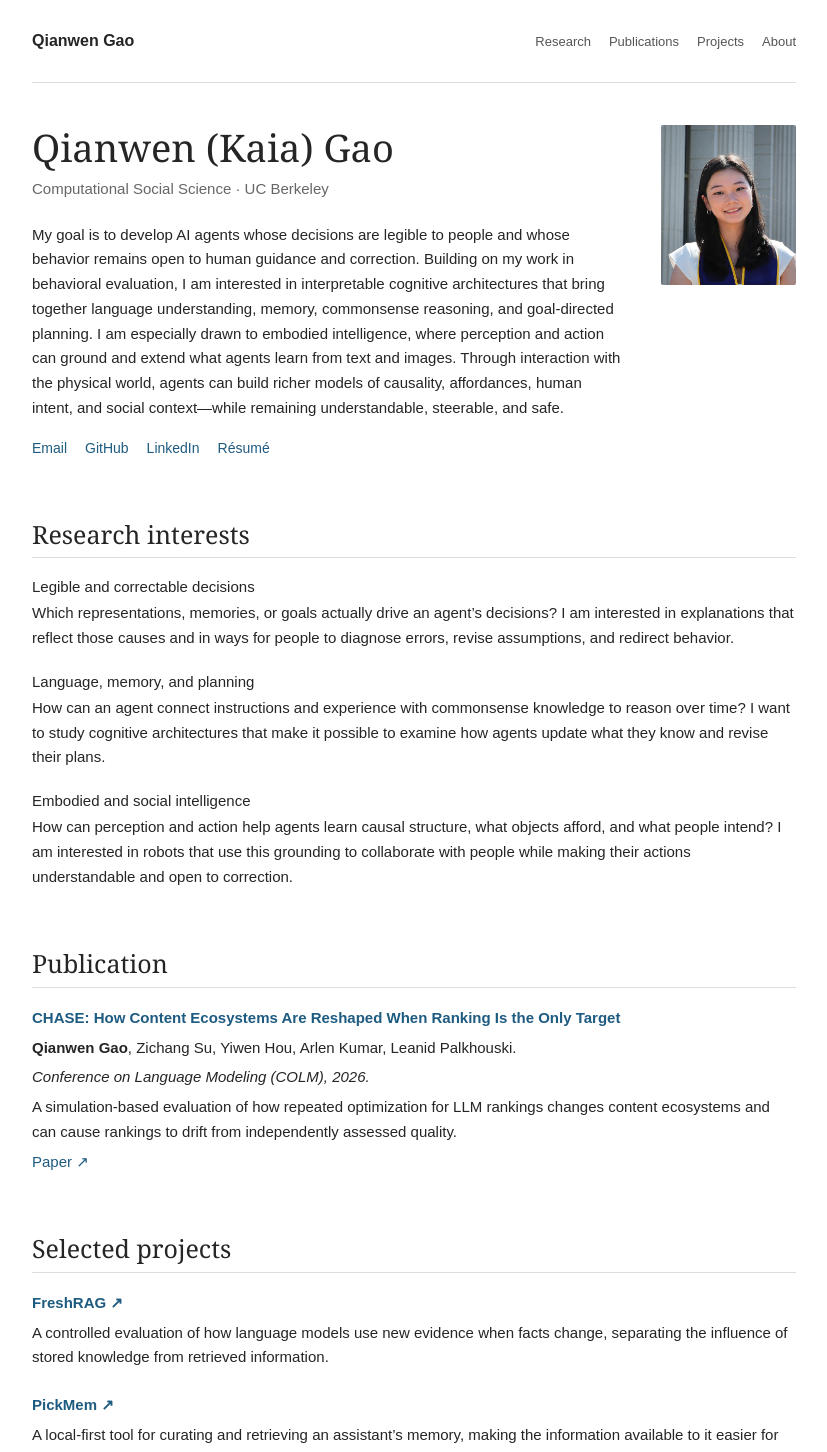
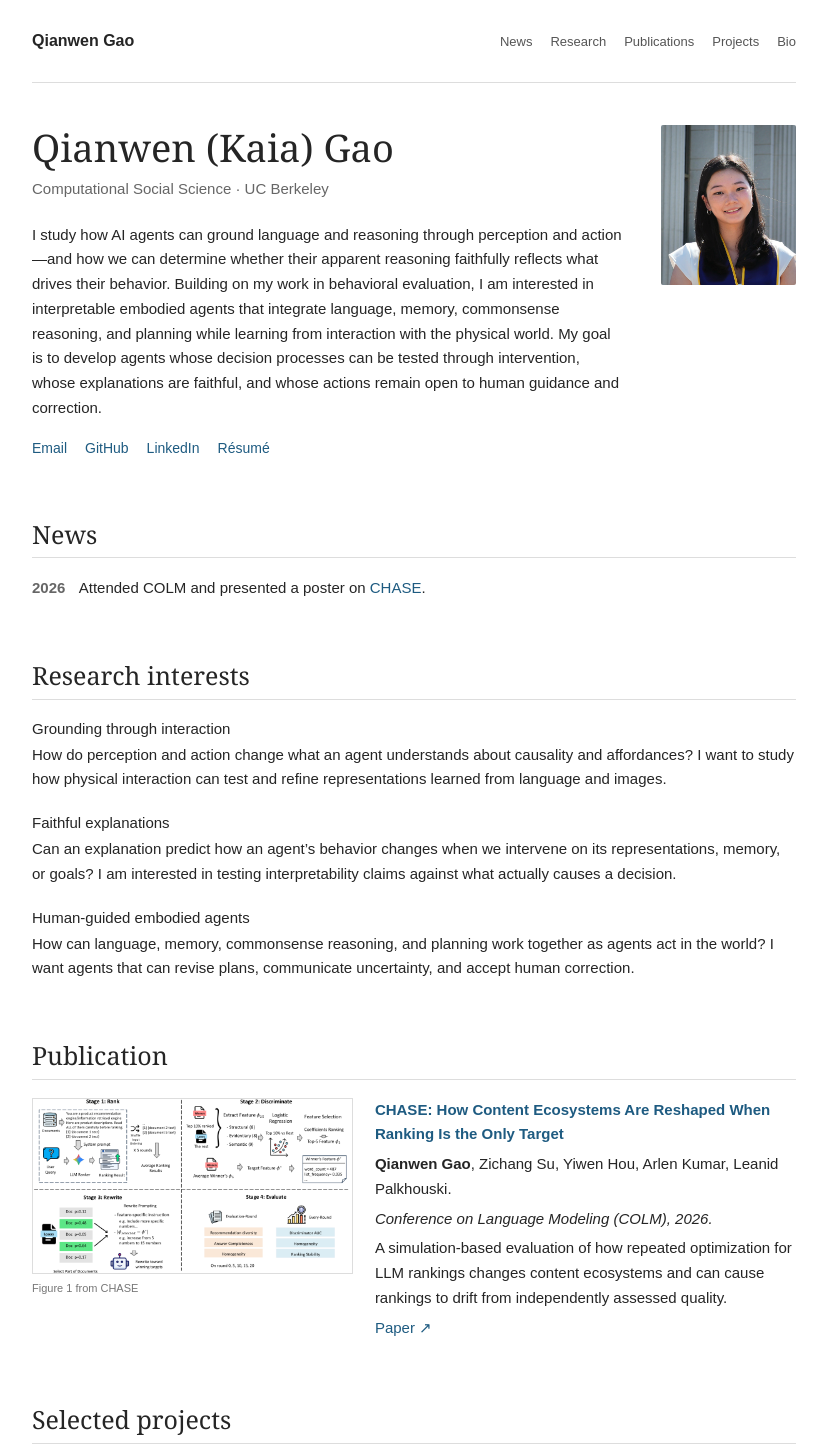
Before and after one commit to kaiagaoo/portfolio, a Next.js app: page / in a window 1280 px wide. Shown: the top 1452 px of the page, without its empty margins (226-1053 px from the left). Built offline with nearby package versions, Linux system fonts and the light colour scheme.

Commit message:
Update embodied AI statement and publication layout

```diff
--- a/app/globals.css
+++ b/app/globals.css
@@ -35,6 +35,11 @@ h2 { font-family: Georgia, 'Times New Roman', serif; font-size: 25px; line-heigh
 .interest:last-child { margin-bottom: 0; }
 .interest h3 { font-size: 15px; line-height: 1.4; margin: 0 0 4px; }
 .interest p { margin-bottom: 0; }
+.news-year { color: #666; font-weight: 700; margin-right: 10px; }
+.publication { display: grid; grid-template-columns: minmax(215px, 42%) minmax(0, 1fr); gap: 22px; align-items: start; }
+.publication-figure { margin: 0; }
+.publication-figure img { display: block; width: 100%; height: auto; border: 1px solid #ddd; }
+.publication-figure figcaption { margin-top: 5px; color: #777; font-size: 11px; }
 p { margin-bottom: 13px; }
 .entry { margin-bottom: 23px; }
 .entry:last-child { margin-bottom: 0; }
@@ -55,4 +60,7 @@ footer { display: flex; justify-content: space-between; flex-wrap: wrap; gap: 8p
   .intro { display: flex; flex-direction: column-reverse; gap: 15px; }
   .profile-photo { width: 105px; height: 125px; }
 }
+@media (max-width: 520px) {
+  .publication { grid-template-columns: 1fr; gap: 13px; }
+}
 @media (prefers-reduced-motion: reduce) { html { scroll-behavior: auto; } }
--- a/app/layout.tsx
+++ b/app/layout.tsx
@@ -4,7 +4,7 @@ import './globals.css'
 export const metadata: Metadata = {
   title: 'Qianwen (Kaia) Gao | Interpretable AI & Embodied Intelligence',
   description:
-    'Qianwen (Kaia) Gao works on behavioral evaluation and is interested in interpretable cognitive architectures, language, memory, planning, and embodied intelligence.',
+    'Qianwen (Kaia) Gao studies grounded reasoning, faithful explanations, and interpretable embodied agents, building on work in behavioral evaluation.',
 }
 
 export default function RootLayout({ children }: { children: React.ReactNode }) {
--- a/app/page.tsx
+++ b/app/page.tsx
@@ -19,10 +19,11 @@ export default function Home() {
       <header className="site-nav">
         <a className="site-name" href="#top">Qianwen Gao</a>
         <nav aria-label="Main navigation">
+          <a href="#news">News</a>
           <a href="#research">Research</a>
           <a href="#publications">Publications</a>
           <a href="#projects">Projects</a>
-          <a href="#about">About</a>
+          <a href="#bio">Bio</a>
         </nav>
       </header>
 
@@ -32,7 +33,7 @@ export default function Home() {
             <h1 id="name-heading">Qianwen (Kaia) Gao</h1>
             <p className="intro-meta">Computational Social Science · UC Berkeley</p>
             <p className="intro-text">
-              My goal is to develop AI agents whose decisions are legible to people and whose behavior remains open to human guidance and correction. Building on my work in behavioral evaluation, I am interested in interpretable cognitive architectures that bring together language understanding, memory, commonsense reasoning, and goal-directed planning. I am especially drawn to embodied intelligence, where perception and action can ground and extend what agents learn from text and images. Through interaction with the physical world, agents can build richer models of causality, affordances, human intent, and social context—while remaining understandable, steerable, and safe.
+              I study how AI agents can ground language and reasoning through perception and action—and how we can determine whether their apparent reasoning faithfully reflects what drives their behavior. Building on my work in behavioral evaluation, I am interested in interpretable embodied agents that integrate language, memory, commonsense reasoning, and planning while learning from interaction with the physical world. My goal is to develop agents whose decision processes can be tested through intervention, whose explanations are faithful, and whose actions remain open to human guidance and correction.
             </p>
             <div className="intro-links">
               <a href="mailto:kaiagao@berkeley.edu">Email</a>
@@ -44,24 +45,36 @@ export default function Home() {
           <img className="profile-photo" src="/profile.JPG" alt="Qianwen (Kaia) Gao" />
         </section>
 
+        <section id="news" aria-labelledby="news-heading">
+          <h2 id="news-heading">News</h2>
+          <p><span className="news-year">2026</span> Attended COLM and presented a poster on <a href="https://arxiv.org/abs/2608.30466" target="_blank" rel="noopener noreferrer">CHASE</a>.</p>
+        </section>
+
         <section id="research" aria-labelledby="research-heading">
           <h2 id="research-heading">Research interests</h2>
           <div className="interest">
-            <h3>Legible and correctable decisions</h3>
-            <p>Which representations, memories, or goals actually drive an agent’s decisions? I am interested in explanations that reflect those causes and in ways for people to diagnose errors, revise assumptions, and redirect behavior.</p>
+            <h3>Grounding through interaction</h3>
+            <p>How do perception and action change what an agent understands about causality and affordances? I want to study how physical interaction can test and refine representations learned from language and images.</p>
           </div>
           <div className="interest">
-            <h3>Language, memory, and planning</h3>
-            <p>How can an agent connect instructions and experience with commonsense knowledge to reason over time? I want to study cognitive architectures that make it possible to examine how agents update what they know and revise their plans.</p>
+            <h3>Faithful explanations</h3>
+            <p>Can an explanation predict how an agent’s behavior changes when we intervene on its representations, memory, or goals? I am interested in testing interpretability claims against what actually causes a decision.</p>
           </div>
           <div className="interest">
-            <h3>Embodied and social intelligence</h3>
-            <p>How can perception and action help agents learn causal structure, what objects afford, and what people intend? I am interested in robots that use this grounding to collaborate with people while making their actions understandable and open to correction.</p>
+            <h3>Human-guided embodied agents</h3>
+            <p>How can language, memory, commonsense reasoning, and planning work together as agents act in the world? I want agents that can revise plans, communicate uncertainty, and accept human correction.</p>
           </div>
         </section>
 
         <section id="publications" aria-labelledby="publications-heading">
           <h2 id="publications-heading">Publication</h2>
+          <article className="publication">
+            <figure className="publication-figure">
+              <a href="/chase-figure.png" target="_blank" rel="noopener noreferrer" aria-label="Open the CHASE framework figure at full size">
+                <img src="/chase-figure.png" width="2040" height="1116" alt="CHASE framework: rank, discriminate, rewrite, and evaluate" />
+              </a>
+              <figcaption>Figure 1 from CHASE</figcaption>
+            </figure>
             <div className="entry">
               <p className="entry-title"><a href="https://arxiv.org/abs/2608.30466" target="_blank" rel="noopener noreferrer">CHASE: How Content Ecosystems Are Reshaped When Ranking Is the Only Target</a></p>
               <p><strong>Qianwen Gao</strong>, Zichang Su, Yiwen Hou, Arlen Kumar, Leanid Palkhouski.</p>
@@ -69,6 +82,7 @@ export default function Home() {
               <p>A simulation-based evaluation of how repeated optimization for LLM rankings changes content ecosystems and can cause rankings to drift from independently assessed quality.</p>
               <p><a href="https://arxiv.org/abs/2608.30466" target="_blank" rel="noopener noreferrer">Paper ↗</a></p>
             </div>
+          </article>
         </section>
 
         <section id="projects" aria-labelledby="projects-heading">
@@ -81,8 +95,8 @@ export default function Home() {
           ))}
         </section>
 
-        <section id="about" aria-labelledby="about-heading">
-          <h2 id="about-heading">About</h2>
+        <section id="bio" aria-labelledby="bio-heading">
+          <h2 id="bio-heading">Bio</h2>
           <p>
             I earned a Master of Computational Social Science from the University of California, Berkeley, and a B.A. in Communication from Zhejiang University. At Wrodium, I studied model behavior in changing ranking and retrieval environments. This empirical work grounds my interest in how agents use evidence, pursue goals, and respond to human guidance.
           </p>
```
Also changed, not shown: public/chase-figure.png (added), 1 other file (tests, documents, lock files or other folders). Lines whose indentation alone changed are shown as unchanged.
